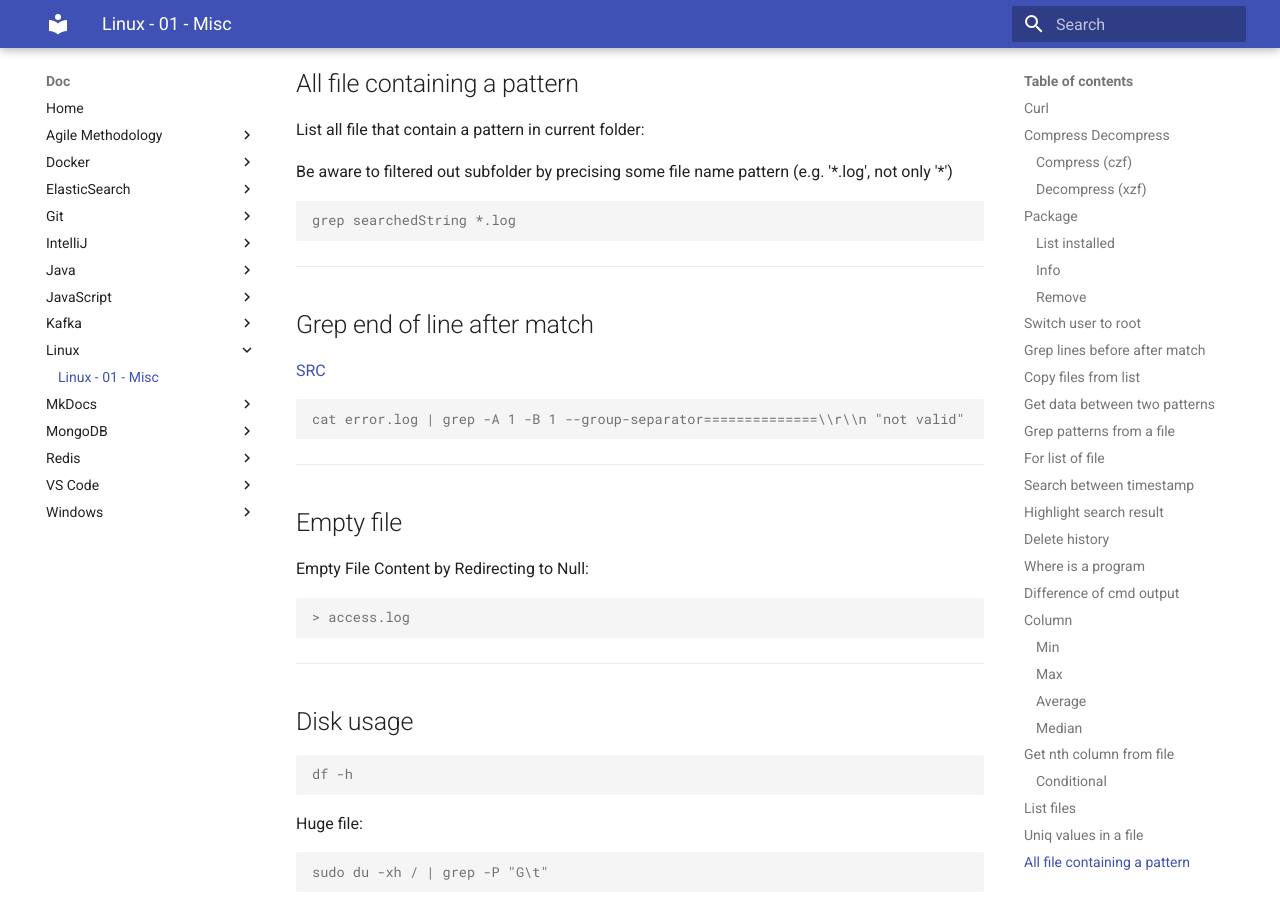
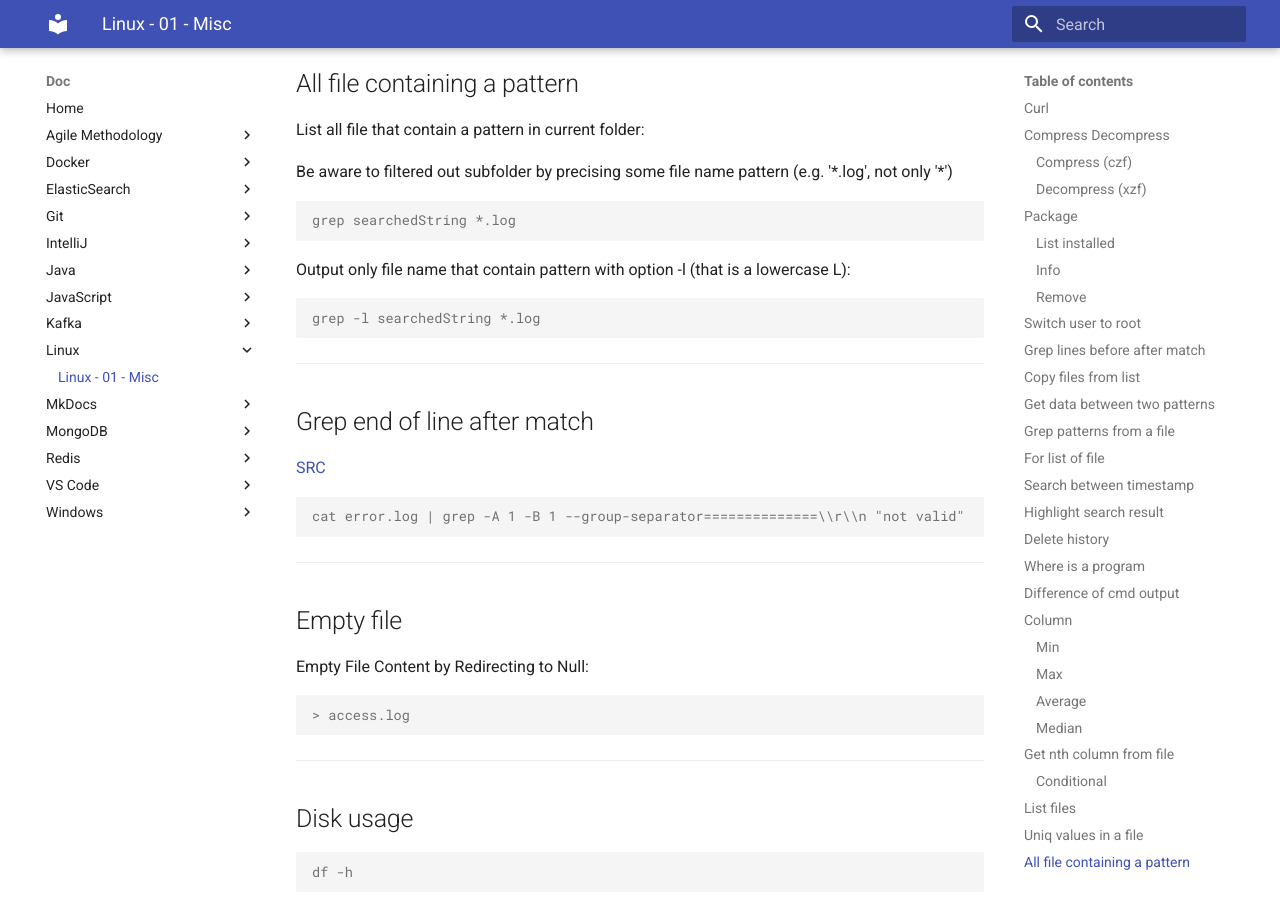
Before and after one commit to oldu73/doc, an MkDocs documentation site: the page built from docs/linux/1-linux-misc.md, in a window 1280 px wide and 900 px high, scrolled down 8129 px. Built offline with MkDocs 1.6.1 and Material for MkDocs 9.7.7, drawn with Linux system fonts in a browser that asks for light colours.

Commit message:
linux grep out only file name that contain pattern

````diff
--- a/docs/linux/1-linux-misc.md
+++ b/docs/linux/1-linux-misc.md
@@ -432,6 +432,12 @@ Be aware to filtered out subfolder by precising some file name pattern (e.g. '\*
 grep searchedString *.log
 ```
 
+Output only file name that contain pattern with option -l (that is a lowercase L):
+
+```console
+grep -l searchedString *.log
+```
+
 ***
 
 ## Grep end of line after match
````
